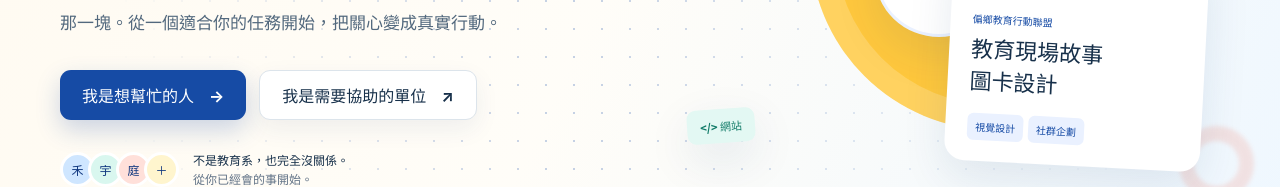
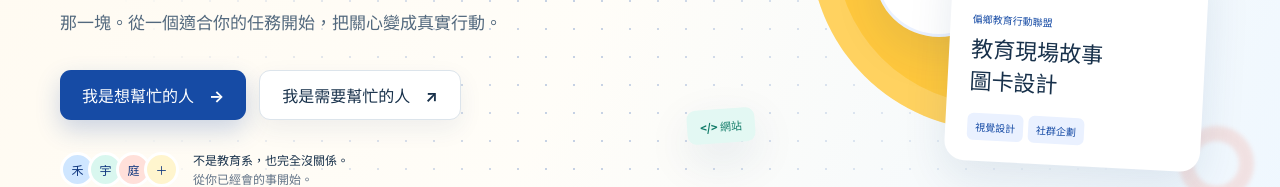
Before and after one commit to kgipj/edu-equity-match, a React (Vite) app: page / in a window 1280 px wide. Shown: the part 455-642 px from the top of the page. Built offline with nearby package versions, Linux system fonts and the light colour scheme.

Commit message:
Update organization entry label

```diff
--- a/src/pages/HomePage.jsx
+++ b/src/pages/HomePage.jsx
@@ -18,7 +18,7 @@ export function HomePage() {
             <p>設計、剪輯、社群、資料、程式——每一種能力，都可能正是教育現場需要的那一塊。從一個適合你的任務開始，把關心變成真實行動。</p>
             <div className="hero-actions">
               <Link className="button button-primary" to="/students/new">我是想幫忙的人 <span>→</span></Link>
-              <Link className="button button-secondary" to="/tasks/new">我是需要協助的單位 <span>↗</span></Link>
+              <Link className="button button-secondary" to="/tasks/new">我是需要幫忙的人 <span>↗</span></Link>
             </div>
             <div className="hero-proof">
               <div className="avatar-stack"><span>禾</span><span>宇</span><span>庭</span><span>＋</span></div>
```
